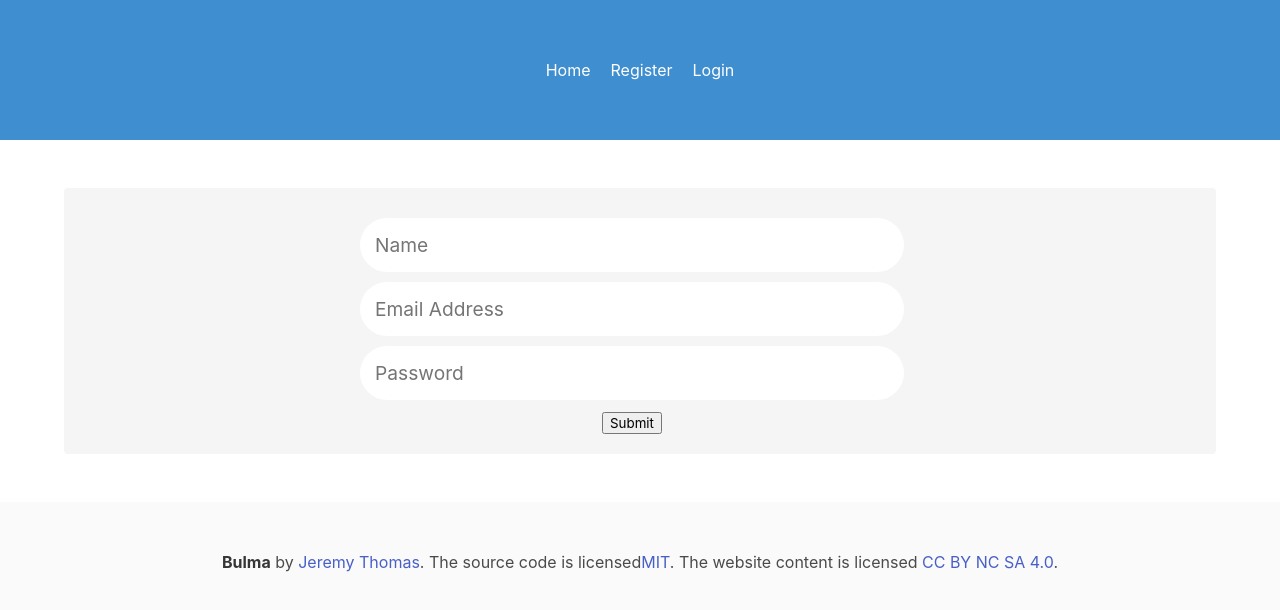
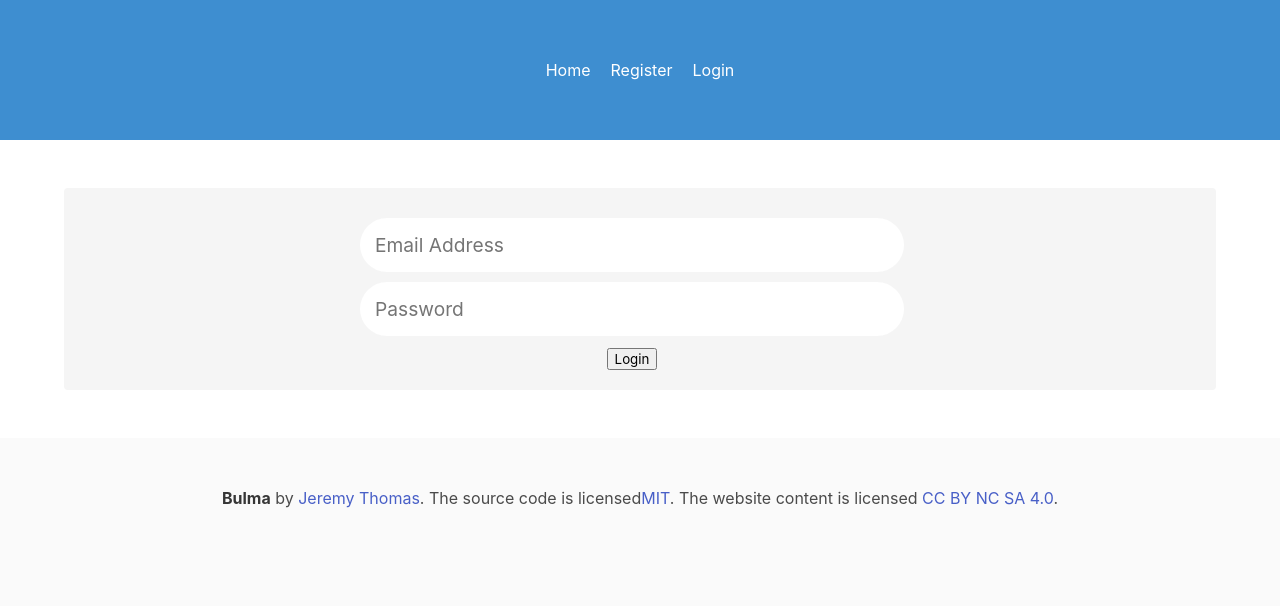
Before and after one commit to KonradBrandt8016/psychic-umbrella, a React (Create React App) app in the folder client/todo/: page /login in a window 1280 px wide. Shown: the top 610 px of the page. Built offline with nearby package versions, Linux system fonts and the light colour scheme.

Commit message:
Add <Login> component

```diff
--- a/client/todo/src/components/Login/Login.js
+++ b/client/todo/src/components/Login/Login.js
@@ -9,13 +9,6 @@ const login = () => {
             <div className="tile is-12">
               <div className="tile is-parent">
                 <article class="tile is-child notification has-background-light">
-                  <input
-                    class="form-input"
-                    type="text"
-                    placeholder="Name"
-                    name="name"
-                    required
-                  />
                   <input
                     class="form-input"
                     type="email"
@@ -30,7 +23,7 @@ const login = () => {
                     name="password"
                     required
                   />
-                  <button type="submit">Submit</button>
+                  <button type="submit">Login</button>
                 </article>
               </div>
             </div>
--- a/client/todo/src/components/Registration/Registration.js
+++ b/client/todo/src/components/Registration/Registration.js
@@ -31,7 +31,7 @@ const registration = () => {
                     name="password"
                     required
                   />
-                  <button type="submit">Submit</button>
+                  <button type="submit">Register</button>
                 </article>
               </div>
             </div>
```
